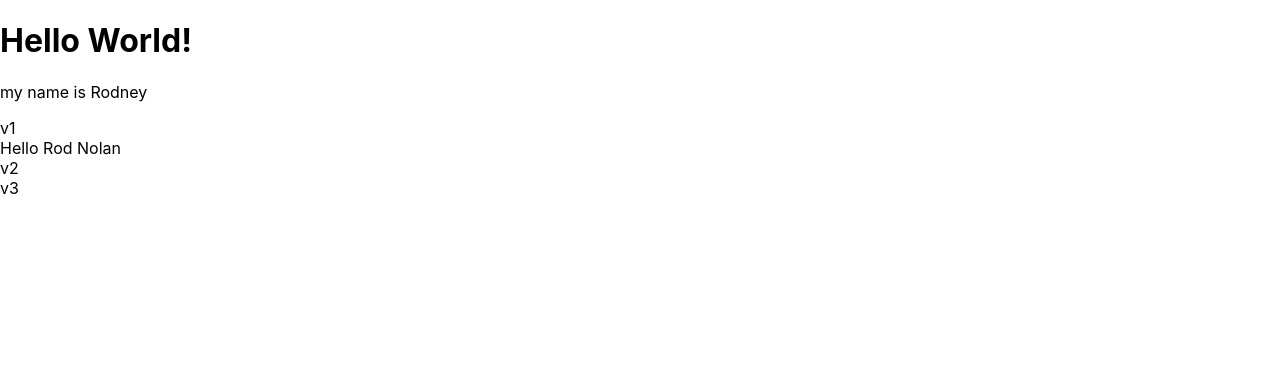
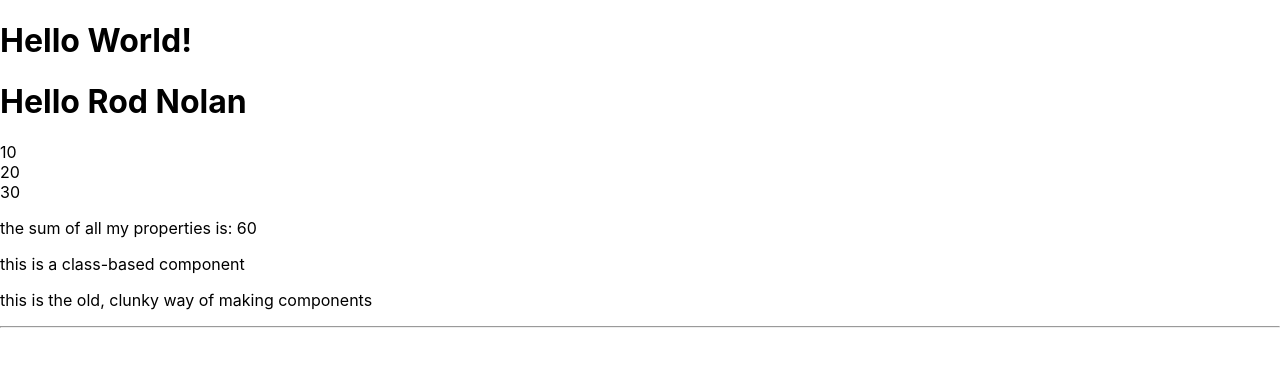
Before and after one commit to jeffgalo31/2022-09-react, a React (Create React App) app: page / in a window 1280 px wide. Shown: the top 366 px of the page. Built offline with nearby package versions, Linux system fonts and the light colour scheme.

Commit message:
up to morning break on Friday

```diff
--- a/package.json
+++ b/package.json
@@ -1,5 +1,4 @@
 {
-  "homepage": "http://www.me.com/mysubfolder/",
   "name": "fed-react",
   "version": "0.1.0",
   "private": true,
--- a/src/App.js
+++ b/src/App.js
@@ -1,20 +1,31 @@
 // import logo from "./logo.svg";
+import { MyClassComponent } from "./MyClassComponent";
 import { MyFirstComponent } from "./MyFirstComponent";
 
 // import {Fragment} from "react";
 
-const myName = "Rodney";
 
+
+// export function App() {
+  //   return <div>bzdljvbdfkjlbv</div>
+  // }
 export const App = () => <>
   <h1>Hello World!</h1>
-  <p>my name is {myName}</p>
+  {/* <p>my name is {myName}</p> */}
   {/* <img src={logo} alt="logo" /> */}
   <MyFirstComponent
     greeting="Hello Rod Nolan"
-    p1="v1"
-    p2="v2"
-    p3="v3"
+    p1={10}
+    p2={20}
+    p3={30}
   />
+
+  <MyClassComponent
+    description="this is a class-based component"
+    optionalSubDescription="this is the old, clunky way of making components"
+  />
+
+
 </>;
 
 /*
--- /dev/null
+++ b/src/MyClassComponent.js
@@ -0,0 +1,21 @@
+import React from 'react';
+import PropTypes from 'prop-types';
+
+export class MyClassComponent extends React.Component {
+  render() {
+    return <>
+      <p>{this.props.description}</p>
+      <p>{this.props.optionalSubDescription}</p>
+      <hr />
+    </>;
+  }
+}
+
+MyClassComponent.propTypes = {
+  description: PropTypes.string.isRequired,
+  optionalSubDescription: PropTypes.string
+};
+
+MyClassComponent.defaultProps = {
+  optionalSubDescription: ' no sub description supplied '
+};
--- a/src/MyFirstComponent.js
+++ b/src/MyFirstComponent.js
@@ -1,3 +1,4 @@
+import PropTypes from 'prop-types';
 
 // export const MyFirstComponent = (props) => <>
 //     {props.greeting}<br />
@@ -28,9 +29,16 @@ export const MyFirstComponent = ({ greeting, p1, p2, p3 }) => <>
 </>;
 */
 
-export const MyFirstComponent = ({ p1, ...props }) => <>
-  {p1}<br />
+export const MyFirstComponent = ({ greeting, ...props }) => <>
+  <h1>{greeting}</h1>
   <MySecondComponent
     {...props}
   />
 </>;
+
+MyFirstComponent.propTypes = {
+  greeting: PropTypes.string.isRequired,
+  p1: PropTypes.number.isRequired,
+  p2: PropTypes.number.isRequired,
+  p3: PropTypes.number,
+}
--- a/src/MySecondComponent.js
+++ b/src/MySecondComponent.js
@@ -1,5 +1,22 @@
-export const MySecondComponent = ({ greeting, p2, p3 }) => <>
-  {greeting}<br />
+import PropTypes from 'prop-types';
+import React from 'react';
+
+
+// React.createElement('p', {className: 'zbkvbda'}, "Hello World");
+export const MySecondComponent = ({ p1, p2, p3 }) => <>
+  {p1}<br />
   {p2}<br />
   {p3}<br />
+
+  <p>the sum of all my properties is: {p1 + p2 + p3} </p>
 </>;
+
+MySecondComponent.propTypes = {
+  p1: PropTypes.number.isRequired,
+  p2: PropTypes.number.isRequired,
+  p3: PropTypes.number,
+}
+
+MySecondComponent.defaultProps = {
+  p3: 0
+}
```
